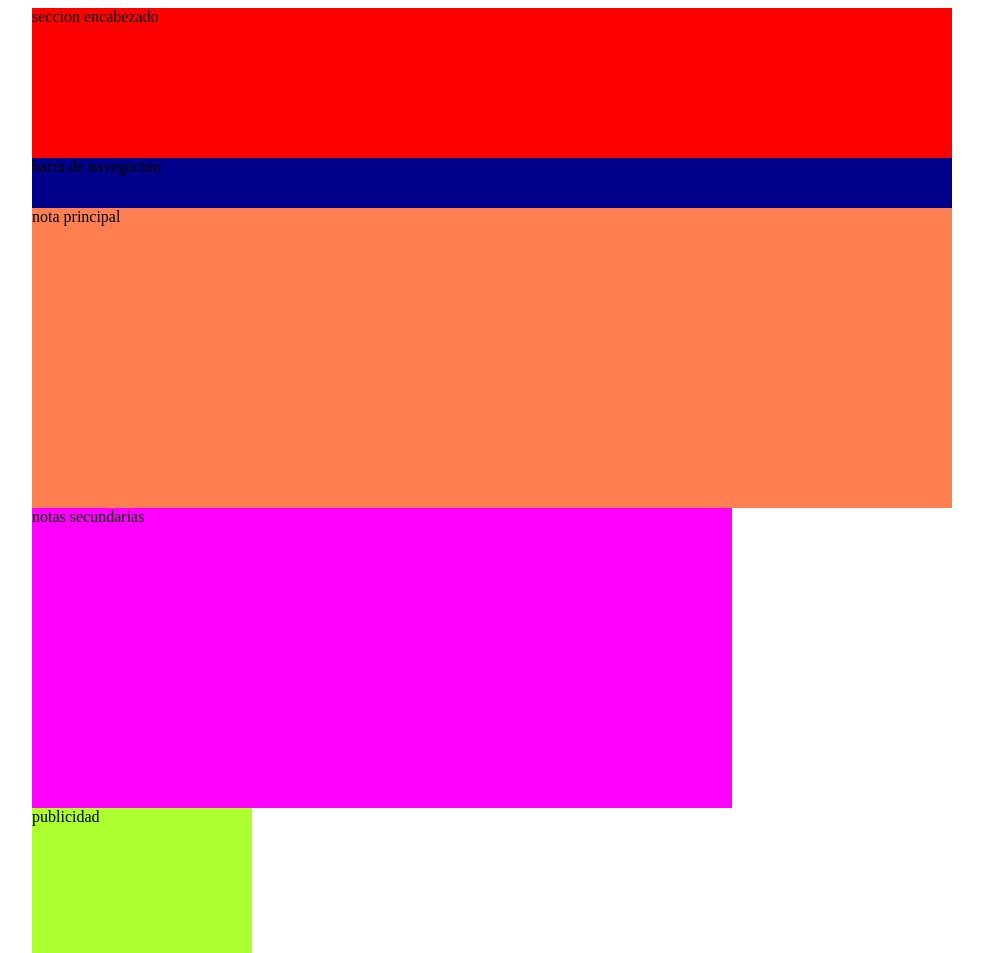
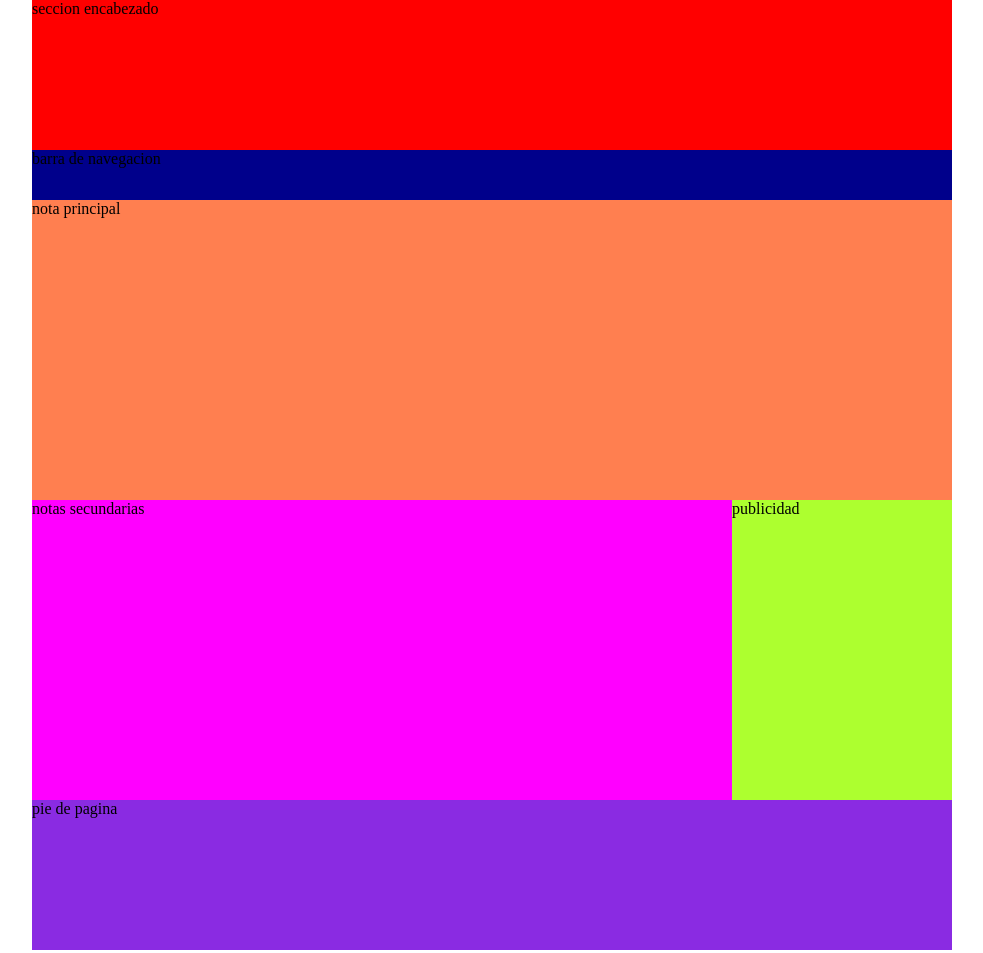
Before and after one commit to kevin0727/Practicas_HTML, a plain HTML site: page Parcial_2/Nueva carpeta/index.html in a window 1280 px wide. Shown: the top 953 px of the page, without its empty margins (148-1131 px from the left). Drawn offline with Linux system fonts and the light colour scheme.

Commit message:
Cambios en index
finalizamos la manera en como quedaran compuestos nuestras etiquetas de
tipo bloque

```diff
--- a/Parcial_2/Nueva carpeta/css/style.css
+++ b/Parcial_2/Nueva carpeta/css/style.css
@@ -13,6 +13,8 @@
 }
 
 #notas-secundarias {
+    display: inline-block;
+    float: left;
     height: 300px;
     width: 700px;
     background-color: fuchsia;
@@ -27,10 +29,17 @@
     width: 220px;
     height: 300px;
     background-color: greenyellow;
+   display: inline-block;
+    float: right;
 }
 
 #pie {
     height: 150px;
-    background-color: blueviolet;
-    background-color: blueviolet;
+    background-color:
+    blueviolet;
+    clear: both;
 }
+body, h1, h2, h3, h4, h5, h6{
+    margin: 0;
+    padding: 0;
+}
--- a/Parcial_2/Nueva carpeta/index.html
+++ b/Parcial_2/Nueva carpeta/index.html
@@ -8,7 +8,9 @@
 <body>
   <div class="container">
    <section id="encabezado">
+
        seccion encabezado
+
    </section>
    <nav id="barra-navegacion">
        barra de navegacion
@@ -17,12 +19,14 @@
        <section id="nota-principal">
            nota principal
        </section>
+       <div>
        <section id="notas-secundarias">
            notas secundarias
        </section>
        <aside id="publicidad">
            publicidad
        </aside>
+       </div>
    </section>
    <footer id="pie">
            pie de pagina
--- a/Parcial_2/Proyecto/css/estilos.css
+++ b/Parcial_2/Proyecto/css/estilos.css
@@ -1,7 +1,4 @@
-body, h1, h2, h3, h4, h5, h6{
-    margin: 0;
-    padding: 0;
-}
+
 
 .text-center{
     text-align: center;
```
